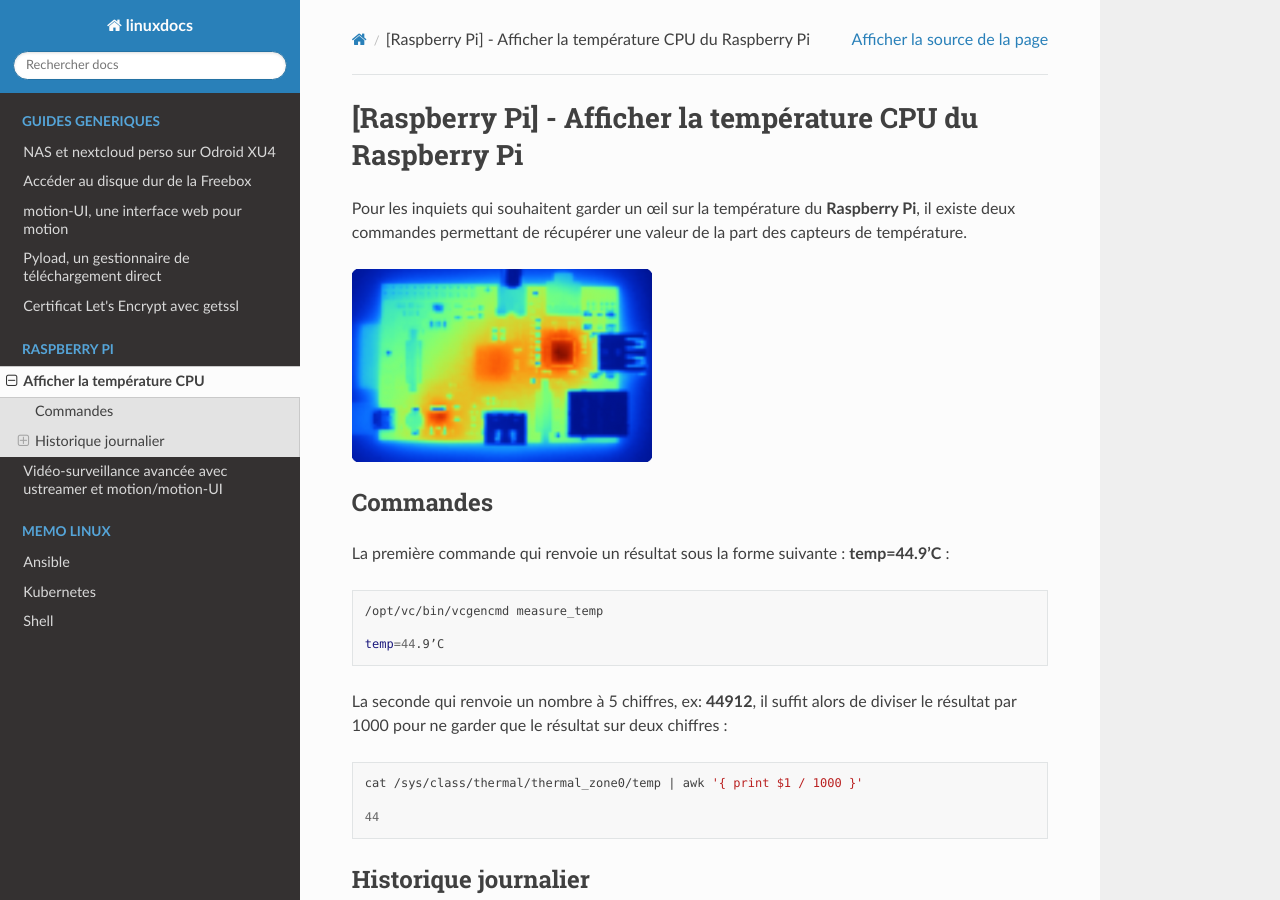
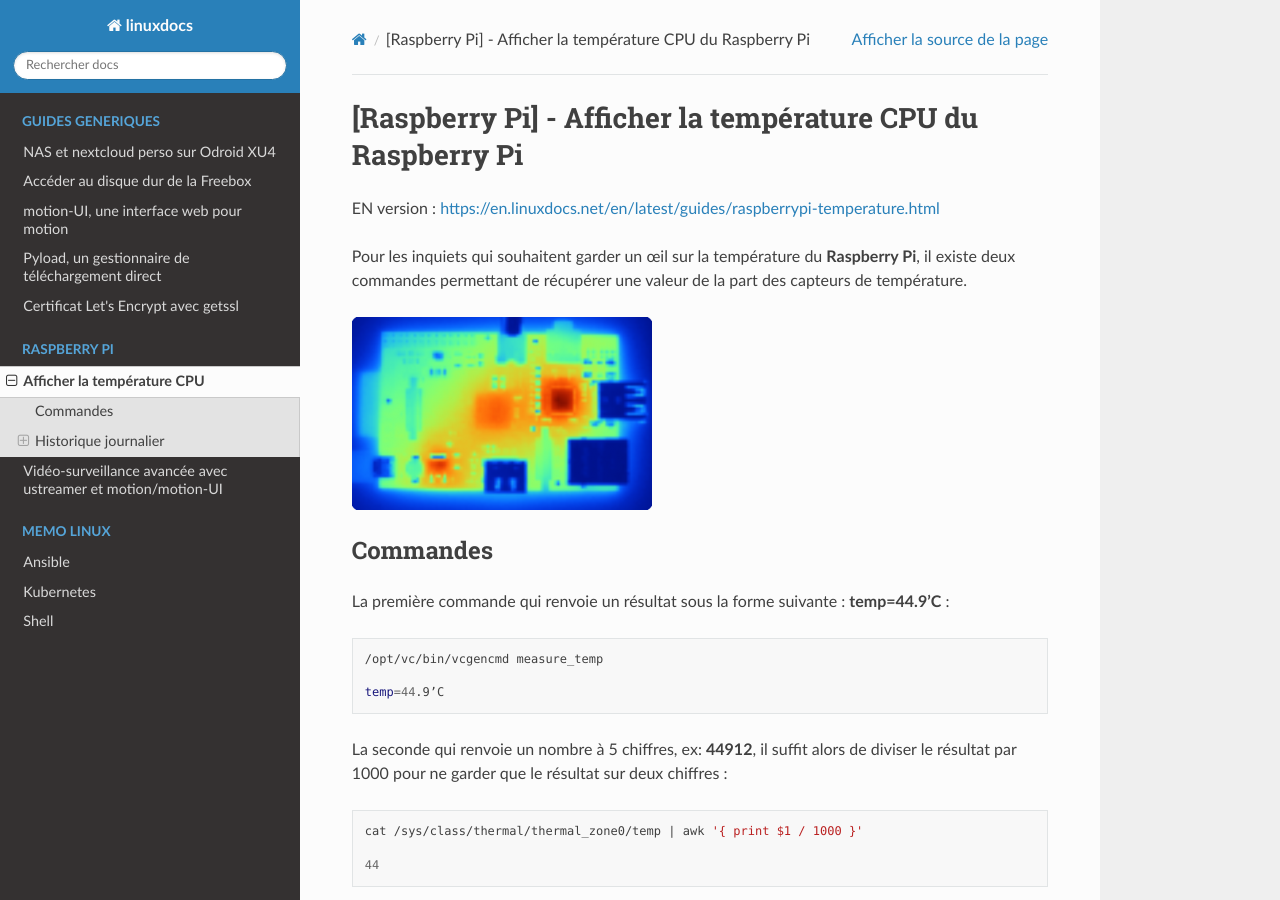
Before and after one commit to lbr38/documentation, a Sphinx documentation site: the page built from docs/fr/guides/raspberrypi-temperature.rst, in a window 1280 px wide and 900 px high. Built offline with Sphinx 7.4.7 and the Read the Docs theme 2.0.0, drawn with Linux system fonts in a browser that asks for light colours; comment, search, counter and statistics services are not loaded.

Commit message:
Update docs

```diff
--- a/docs/fr/guides/raspberrypi-temperature.rst
+++ b/docs/fr/guides/raspberrypi-temperature.rst
@@ -1,6 +1,8 @@
 ===========================================
 [Raspberry Pi] - Afficher la température CPU du Raspberry Pi
 ===========================================
+
+EN version : https://en.linuxdocs.net/en/latest/guides/raspberrypi-temperature.html
 
 Pour les inquiets qui souhaitent garder un œil sur la température du **Raspberry Pi**, il existe deux commandes permettant de récupérer une valeur de la part des capteurs de température.
 
--- a/docs/fr/guides/raspberrypi-videosurveillance.rst
+++ b/docs/fr/guides/raspberrypi-videosurveillance.rst
@@ -1,6 +1,8 @@
 ==============================================================================
 [Raspberry Pi] - Vidéo-surveillance avancée avec ustreamer et motion/motion-UI
 ==============================================================================
+
+EN version : https://en.linuxdocs.net/en/latest/guides/raspberrypi-videosurveillance.html
 
 Introduction
 ============
```
